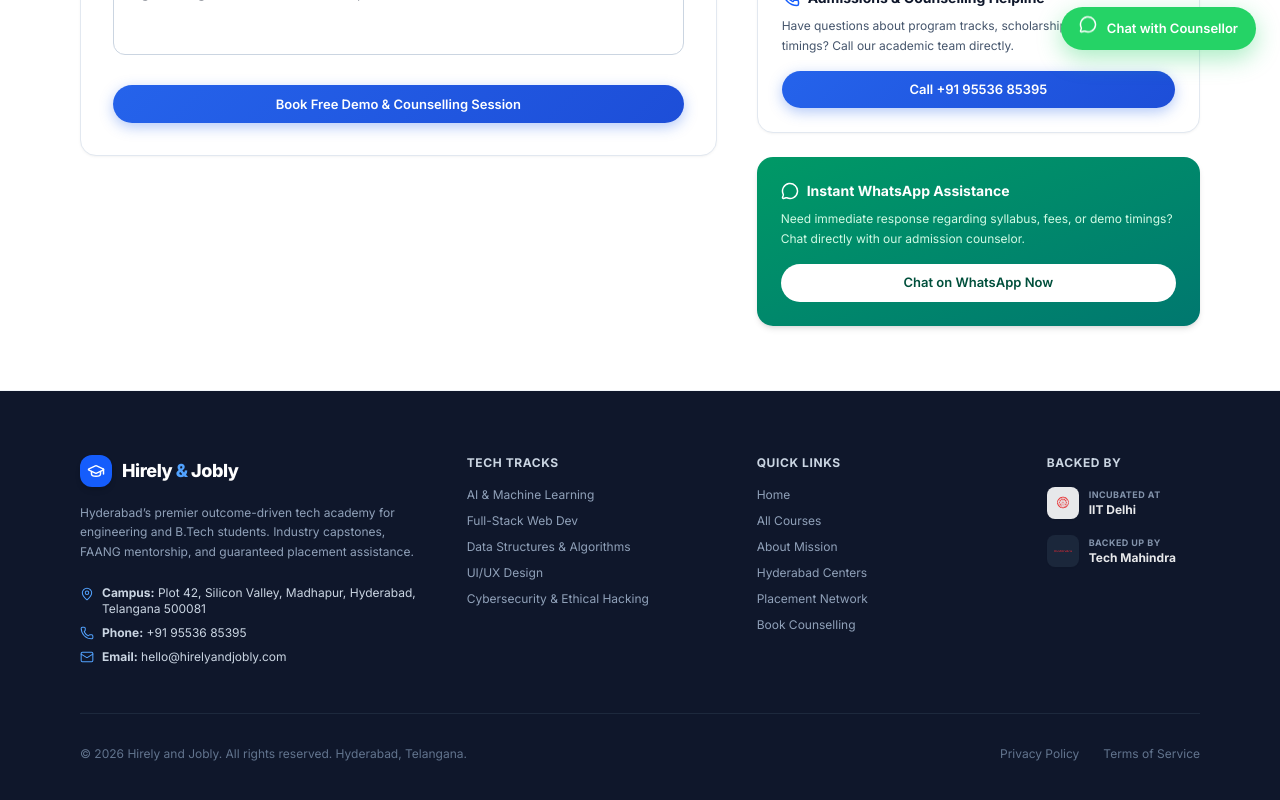
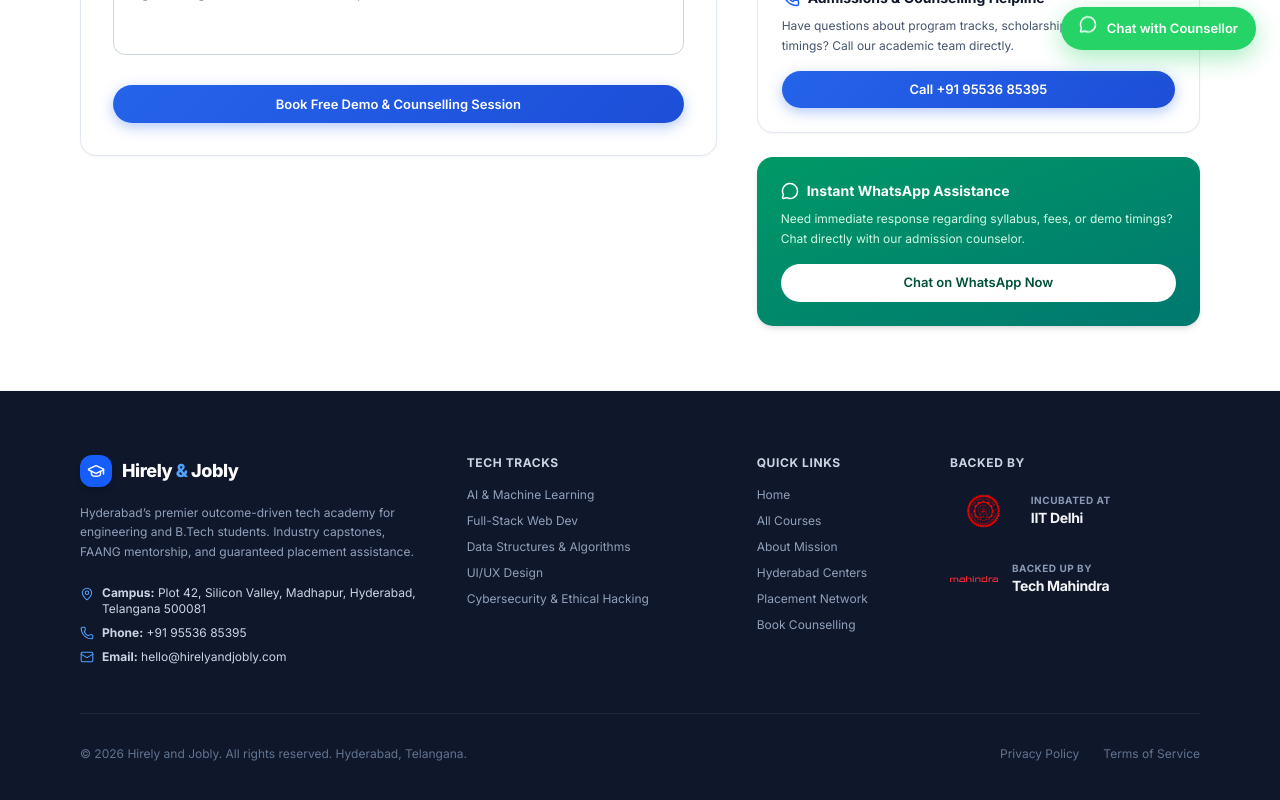
Before and after one commit to Sridhar-66/HirelyandJobly, a Next.js app in the folder hirely-jobly/: page /contact in a window 1280 px wide. Shown: the part 726-1526 px from the top of the page. Built offline with nearby package versions, Linux system fonts and the light colour scheme.

Commit message:
style: make footer logos backgroundless and much bigger

```diff
--- a/hirely-jobly/components/CompanyLogos.tsx
+++ b/hirely-jobly/components/CompanyLogos.tsx
@@ -121,36 +121,36 @@
 
 // ─── Footer backer logos ───────────────────────────────────────────────────────
 export const BackerLogos = () => (
-  <div className="flex flex-col gap-4">
-    {/* IIT Delhi — Academic incubation badge with official logo */}
-    <div className="flex items-center gap-2.5 opacity-90 hover:opacity-100 transition-opacity">
-      <div className="w-8 h-8 rounded-lg bg-white p-1 flex items-center justify-center shrink-0 shadow-xs">
-        <Image
-          src="/images/iit-delhi.svg"
-          alt="IIT Delhi"
-          width={26}
-          height={26}
-          className="object-contain"
-        />
-      </div>
+  <div className="flex flex-col gap-5">
+    {/* IIT Delhi — Backgroundless & Much Bigger */}
+    <div className="flex items-center gap-3.5 opacity-95 hover:opacity-100 transition-opacity">
+      <Image
+        src="/images/iit-delhi.svg"
+        alt="IIT Delhi"
+        width={70}
+        height={50}
+        className="h-12 w-auto object-contain shrink-0"
+      />
       <div>
-        <div className="text-slate-400 text-[9px] font-bold uppercase tracking-wider">
+        <div className="text-slate-400 text-[10px] font-bold uppercase tracking-wider">
           Incubated at
         </div>
-        <div className="text-white text-xs font-bold">IIT Delhi</div>
+        <div className="text-white text-sm font-bold tracking-tight">
+          IIT Delhi
+        </div>
       </div>
     </div>
 
-    {/* Tech Mahindra — Official SiMahindra icon from react-icons/si */}
-    <div className="flex items-center gap-2.5 opacity-90 hover:opacity-100 transition-opacity">
-      <div className="w-8 h-8 rounded-lg bg-slate-800 flex items-center justify-center shrink-0 shadow-xs">
-        <SiMahindra className="text-red-500 text-lg" />
-      </div>
+    {/* Tech Mahindra — Backgroundless & Much Bigger */}
+    <div className="flex items-center gap-3.5 opacity-95 hover:opacity-100 transition-opacity">
+      <SiMahindra size={48} className="text-red-500 shrink-0" />
       <div>
-        <div className="text-slate-400 text-[9px] font-bold uppercase tracking-wider">
+        <div className="text-slate-400 text-[10px] font-bold uppercase tracking-wider">
           Backed up by
         </div>
-        <div className="text-white text-xs font-bold">Tech Mahindra</div>
+        <div className="text-white text-sm font-bold tracking-tight">
+          Tech Mahindra
+        </div>
       </div>
     </div>
   </div>
--- a/hirely-jobly/components/Sections.tsx
+++ b/hirely-jobly/components/Sections.tsx
@@ -1093,29 +1093,40 @@
             </div>
           </div>
 
-          {/* Links Columns */}
-          {Object.entries(FOOTER_SECTIONS).map(([title, links]) => (
-            <div key={title} className="md:col-span-3">
+          {/* Tech Tracks Links Column */}
+          <div className="md:col-span-3">
             <div className="text-xs font-bold uppercase tracking-wider text-slate-300 mb-4">
-                {title}
+              Tech Tracks
             </div>
             <ul className="space-y-2.5 text-xs text-slate-400">
-                {links.map(([label, href]) => (
+              {FOOTER_SECTIONS["Tech Tracks"].map(([label, href]) => (
                 <li key={label}>
-                    <Link
-                      href={href}
-                      className="hover:text-white transition-colors"
-                    >
+                  <Link href={href} className="hover:text-white transition-colors">
                     {label}
                   </Link>
                 </li>
               ))}
             </ul>
           </div>
+
+          {/* Quick Links Column */}
+          <div className="md:col-span-2">
+            <div className="text-xs font-bold uppercase tracking-wider text-slate-300 mb-4">
+              Quick Links
+            </div>
+            <ul className="space-y-2.5 text-xs text-slate-400">
+              {FOOTER_SECTIONS["Quick Links"].map(([label, href]) => (
+                <li key={label}>
+                  <Link href={href} className="hover:text-white transition-colors">
+                    {label}
+                  </Link>
+                </li>
               ))}
+            </ul>
+          </div>
 
           {/* Backers Column */}
-          <div className="md:col-span-2">
+          <div className="md:col-span-3">
             <div className="text-xs font-bold uppercase tracking-wider text-slate-300 mb-4">
               Backed By
             </div>
```
Lines whose indentation alone changed are shown as unchanged.
